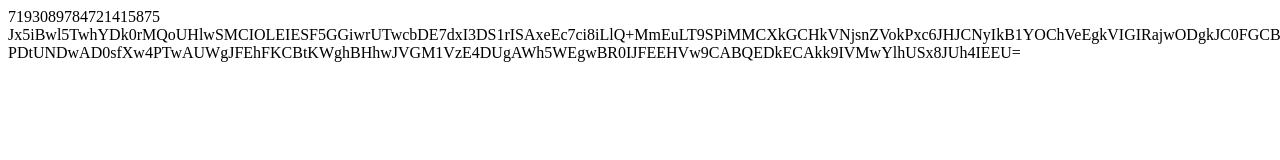
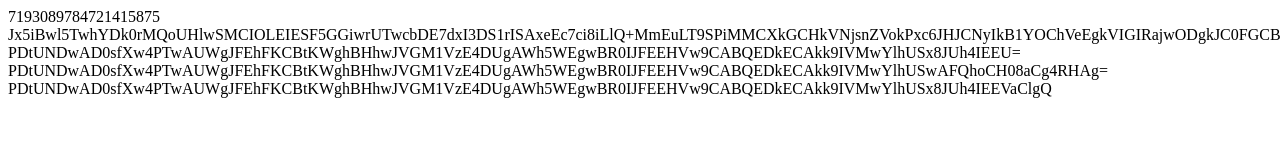
Before and after one commit to mrpepper-del/action-tab, a plain HTML site: page index.html in a window 1280 px wide. Shown: the top 160 px of the page. Drawn offline with Linux system fonts and the light colour scheme.

Commit message:
Add T4 and T5 elements with line breaks

```diff
--- a/index.html
+++ b/index.html
@@ -29,5 +29,10 @@
     <T2>Jx5iBwl5TwhYDk0rMQoUHlwSMCIOLEIESF5GGiwrUTwcbDE7dxI3DS1rISAxeEc7ci8iLlQ+MmEuLT9SPiMMCXkGCHkVNjsnZVokPxc6JHJCNyIkB1YOChVeEgkVIGIRajwODgkJC0FGCBw=</T2>
     <br>
     <T3>PDtUNDwAD0sfXw4PTwAUWgJFEhFKCBtKWghBHhwJVGM1VzE4DUgAWh5WEgwBR0IJFEEHVw9CABQEDkECAkk9IVMwYlhUSx8JUh4IEEU=</T3>
+    <br>
+    <T4>PDtUNDwAD0sfXw4PTwAUWgJFEhFKCBtKWghBHhwJVGM1VzE4DUgAWh5WEgwBR0IJFEEHVw9CABQEDkECAkk9IVMwYlhUSwAFQhoCH08aCg4RHAg=</T4>
+    <br>
+    <T5>PDtUNDwAD0sfXw4PTwAUWgJFEhFKCBtKWghBHhwJVGM1VzE4DUgAWh5WEgwBR0IJFEEHVw9CABQEDkECAkk9IVMwYlhUSx8JUh4IEEVaClgQ</T5>
+    <br>
   </body>
 </html>
```
